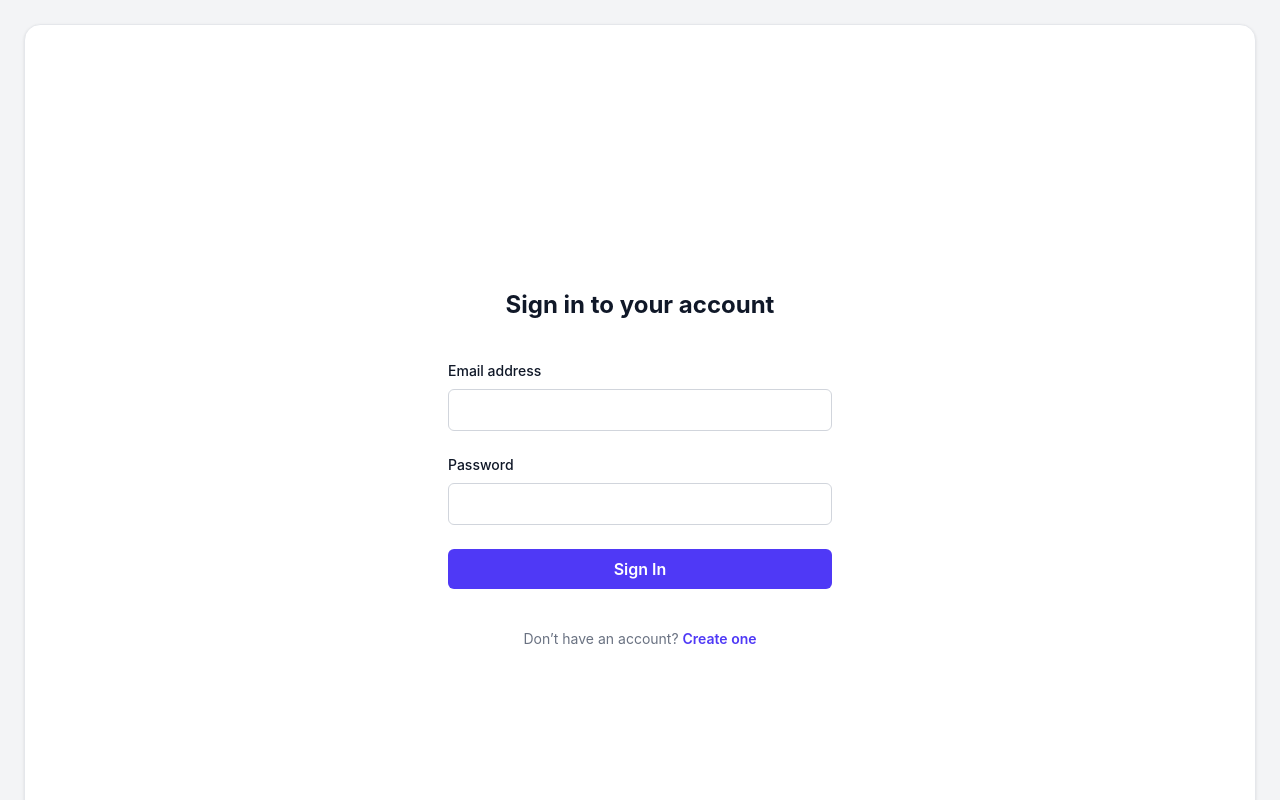
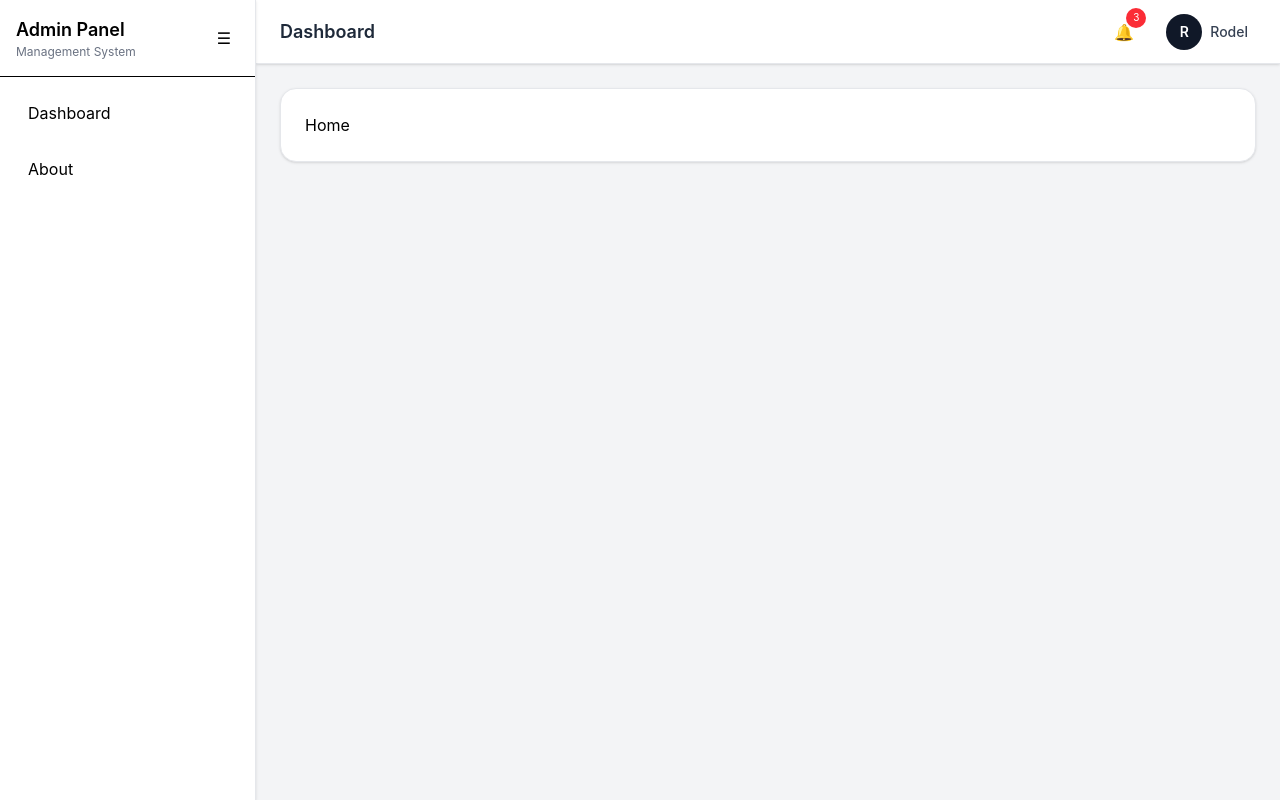
Before and after one commit to Romage25/talent-sync-frontend, a Vue app: page / in a window 1280 px wide. Before the commit this address led to /login. Built offline with nearby package versions, Linux system fonts and the light colour scheme; the HTML template or start-up script is replaced by a standard one.

Commit message:
refactor: adn and use layout

```diff
--- a/src/App.vue
+++ b/src/App.vue
@@ -1,30 +1,3 @@
-<script setup lang="ts">
-import { ref } from 'vue'
-import HeaderView from './components/HeaderView.vue'
-import SidebarView from './components/SidebarView.vue'
-import { useAuthStore } from './stores/auth'
-
-const auth = useAuthStore()
-
-const mobileOpen = ref(false)
-</script>
-
 <template>
-  <div class="flex h-screen bg-gray-100 overflow-hidden">
-    <!-- Left Side -->
-    <SidebarView v-if="auth.user" :mobile-open="mobileOpen" @close="mobileOpen = false" />
-
-    <!-- Right Side -->
-    <div class="flex flex-1 flex-col overflow-hidden">
-      <!-- Top Navbar -->
-      <HeaderView v-if="auth.user" @toggle-sidebar="mobileOpen = true" />
-
-      <!-- Page Content -->
-      <main class="flex-1 overflow-y-auto p-4 md:p-6">
-        <div class="rounded-2xl border border-gray-200 bg-white p-4 md:p-6 shadow-sm">
-          <RouterView />
-        </div>
-      </main>
-    </div>
-  </div>
+  <RouterView />
 </template>
--- /dev/null
+++ b/src/layouts/AuthLayout.vue
@@ -0,0 +1,7 @@
+<template>
+  <div class="min-h-screen flex items-center justify-center bg-gray-100">
+    <div class="w-full">
+      <RouterView />
+    </div>
+  </div>
+</template>
--- /dev/null
+++ b/src/layouts/DashboardLayout.vue
@@ -0,0 +1,27 @@
+<script setup lang="ts">
+import { ref } from 'vue'
+import HeaderView from '@/components/HeaderView.vue'
+import SidebarView from '@/components/SidebarView.vue'
+
+const mobileOpen = ref(false)
+</script>
+
+<template>
+  <div class="flex h-screen bg-gray-100 overflow-hidden">
+    <!-- Sidebar -->
+    <SidebarView :mobile-open="mobileOpen" @close="mobileOpen = false" />
+
+    <!-- Right side -->
+    <div class="flex flex-1 flex-col overflow-hidden">
+      <!-- Header -->
+      <HeaderView @toggle-sidebar="mobileOpen = true" />
+
+      <!-- Page content -->
+      <main class="flex-1 overflow-y-auto p-4 md:p-6">
+        <div class="rounded-2xl border border-gray-200 bg-white p-4 md:p-6 shadow-sm">
+          <RouterView />
+        </div>
+      </main>
+    </div>
+  </div>
+</template>
--- a/src/router/index.ts
+++ b/src/router/index.ts
@@ -1,28 +1,37 @@
 import { createRouter, createWebHistory } from 'vue-router'
-import HomeView from '../views/HomeView.vue'
-import LoginView from '@/views/auth/LoginView.vue'
-import RegisterView from '@/views/auth/RegisterView.vue'
+import DashboardLayout from '@/layouts/DashboardLayout.vue'
+import AuthLayout from '@/layouts/AuthLayout.vue'
 
 const router = createRouter({
   history: createWebHistory(import.meta.env.BASE_URL),
   routes: [
     {
       path: '/',
-      name: 'home',
-      component: HomeView,
-      meta: { requiresAuth: true },
-    },
-   {
-      path: '/login',
-      name: 'login',
-      component: LoginView,
-      meta: { guestOnly: true },
+      component: DashboardLayout,
+      children: [
+        {
+          path: '',
+          component: () => import('@/views/HomeView.vue'),
+        },
+        {
+          path: 'about',
+          component: () => import('@/views/AboutView.vue'),
+        },
+      ],
     },
     {
-      path: '/register',
-      name: 'register',
-      component: RegisterView,
-      meta: { guestOnly: true },
+      path: '/',
+      component: AuthLayout,
+      children: [
+        {
+          path: 'login',
+          component: () => import('@/views/auth/LoginView.vue'),
+        },
+        {
+          path: 'register',
+          component: () => import('@/views/auth/RegisterView.vue'),
+        },
+      ],
     },
   ],
 })
@@ -43,5 +52,4 @@ router.beforeEach((to) => {
   return true
 })
 
-
 export default router
```
